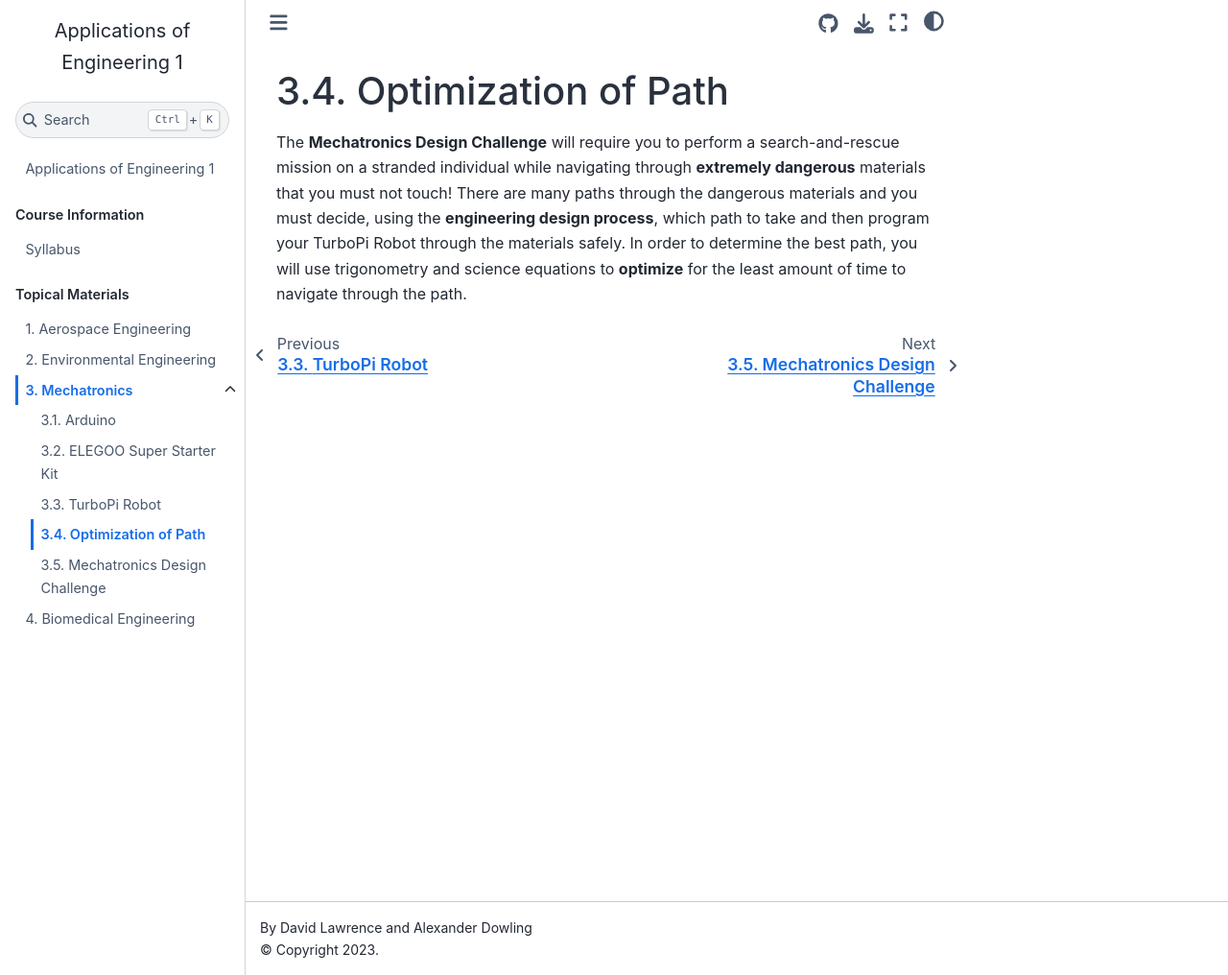
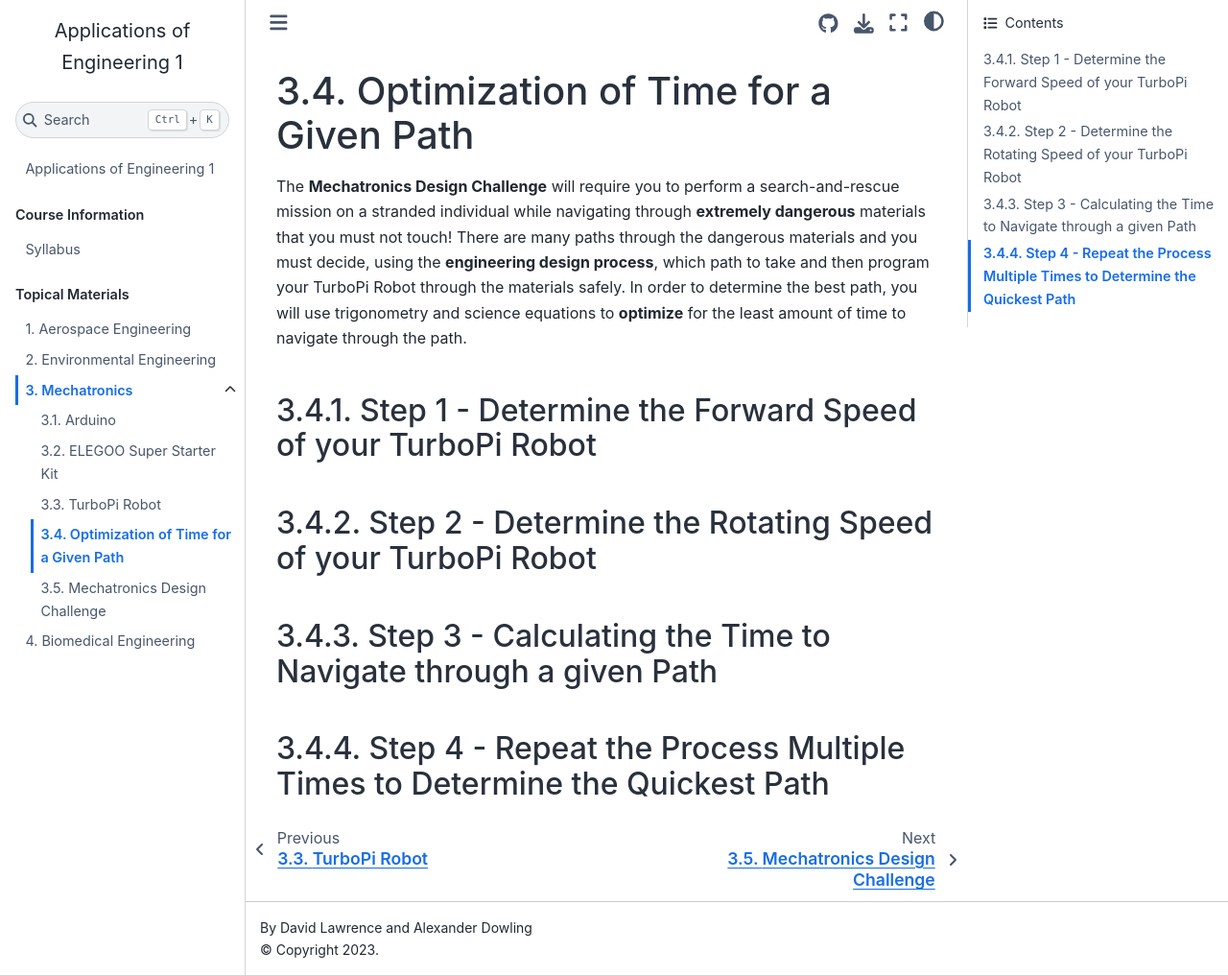
Before and after one commit to Culver-Academies/engineering1, a Jupyter Book: the page built from mech/optimization.md, in a window 1280 px wide and 1017 px high. Shown: the whole window at 96% size. Built offline with Jupyter Book 1.0.4 settings and Sphinx 7.4.7 and the Sphinx Book theme 1.1.4, drawn with Linux system fonts in a browser that asks for light colours.

Commit message:
Update optimization.md

```diff
--- a/mech/optimization.md
+++ b/mech/optimization.md
@@ -1,3 +1,13 @@
-# Optimization of Path
+# Optimization of Time for a Given Path
 
 The **Mechatronics Design Challenge** will require you to perform a search-and-rescue mission on a stranded individual while navigating through **extremely dangerous** materials that you must not touch! There are many paths through the dangerous materials and you must decide, using the **engineering design process**, which path to take and then program your TurboPi Robot through the materials safely. In order to determine the best path, you will use trigonometry and science equations to **optimize** for the least amount of time to navigate through the path.
+
+## Step 1 - Determine the Forward Speed of your TurboPi Robot
+
+
+## Step 2 - Determine the Rotating Speed of your TurboPi Robot
+
+
+## Step 3 - Calculating the Time to Navigate through a given Path
+
+## Step 4 - Repeat the Process Multiple Times to Determine the Quickest Path
```
